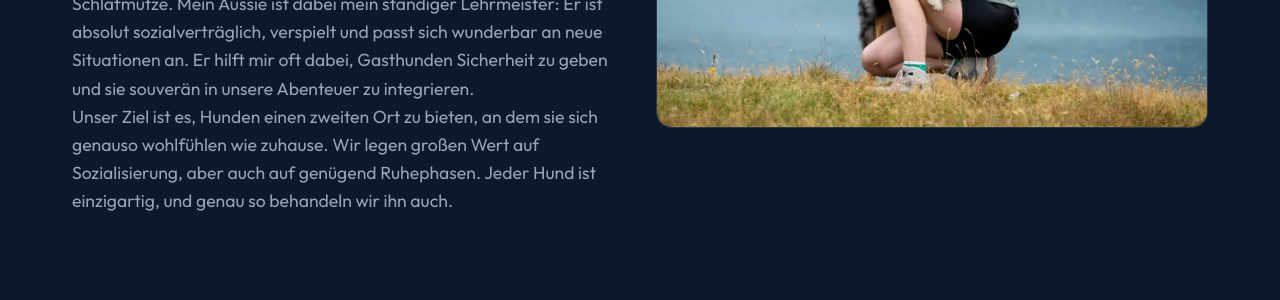
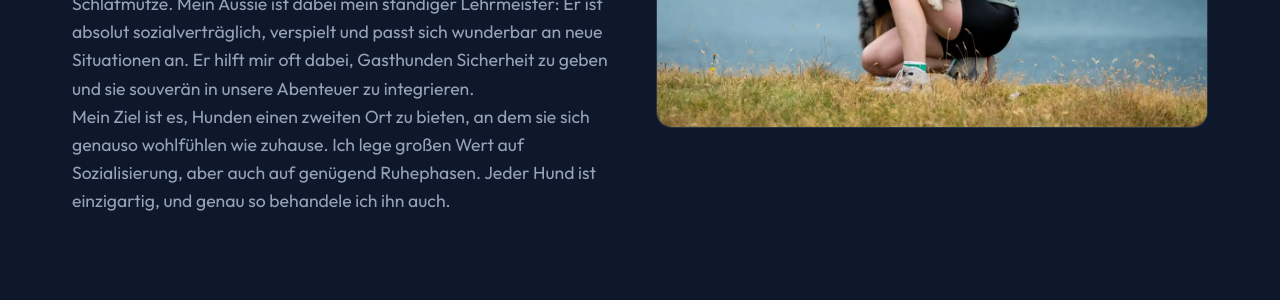
Before and after one commit to leonis-hundewelt/hundewelt, a Jekyll site: the page built from ueber-mich.md, in a window 1280 px wide and 900 px high, scrolled down 458 px. Shown: the part 155-455 px from the top of the window. Built offline with Jekyll 4.4.1, drawn with Linux system fonts in a browser that asks for light colours.

Commit message:
Über mich in Ich Form

```diff
--- a/ueber-mich.md
+++ b/ueber-mich.md
@@ -17,7 +17,7 @@ permalink: /ueber-mich.html
       Mein Aussie ist dabei mein ständiger Lehrmeister: Er ist absolut sozialverträglich, verspielt und passt sich wunderbar an neue Situationen an. Er hilft mir oft dabei, Gasthunden Sicherheit zu geben und sie souverän in unsere Abenteuer zu integrieren.
       </p>
       <p style="font-size: 1.1rem; color: var(--text-muted);">
-        Unser Ziel ist es, Hunden einen zweiten Ort zu bieten, an dem sie sich genauso wohlfühlen wie zuhause. Wir legen großen Wert auf Sozialisierung, aber auch auf genügend Ruhephasen. Jeder Hund ist einzigartig, und genau so behandeln wir ihn auch.
+        Mein Ziel ist es, Hunden einen zweiten Ort zu bieten, an dem sie sich genauso wohlfühlen wie zuhause. Ich lege großen Wert auf Sozialisierung, aber auch auf genügend Ruhephasen. Jeder Hund ist einzigartig, und genau so behandele ich ihn auch.
       </p>
     </div>
     <div class="card" style="padding: 0; overflow: hidden;">
```
